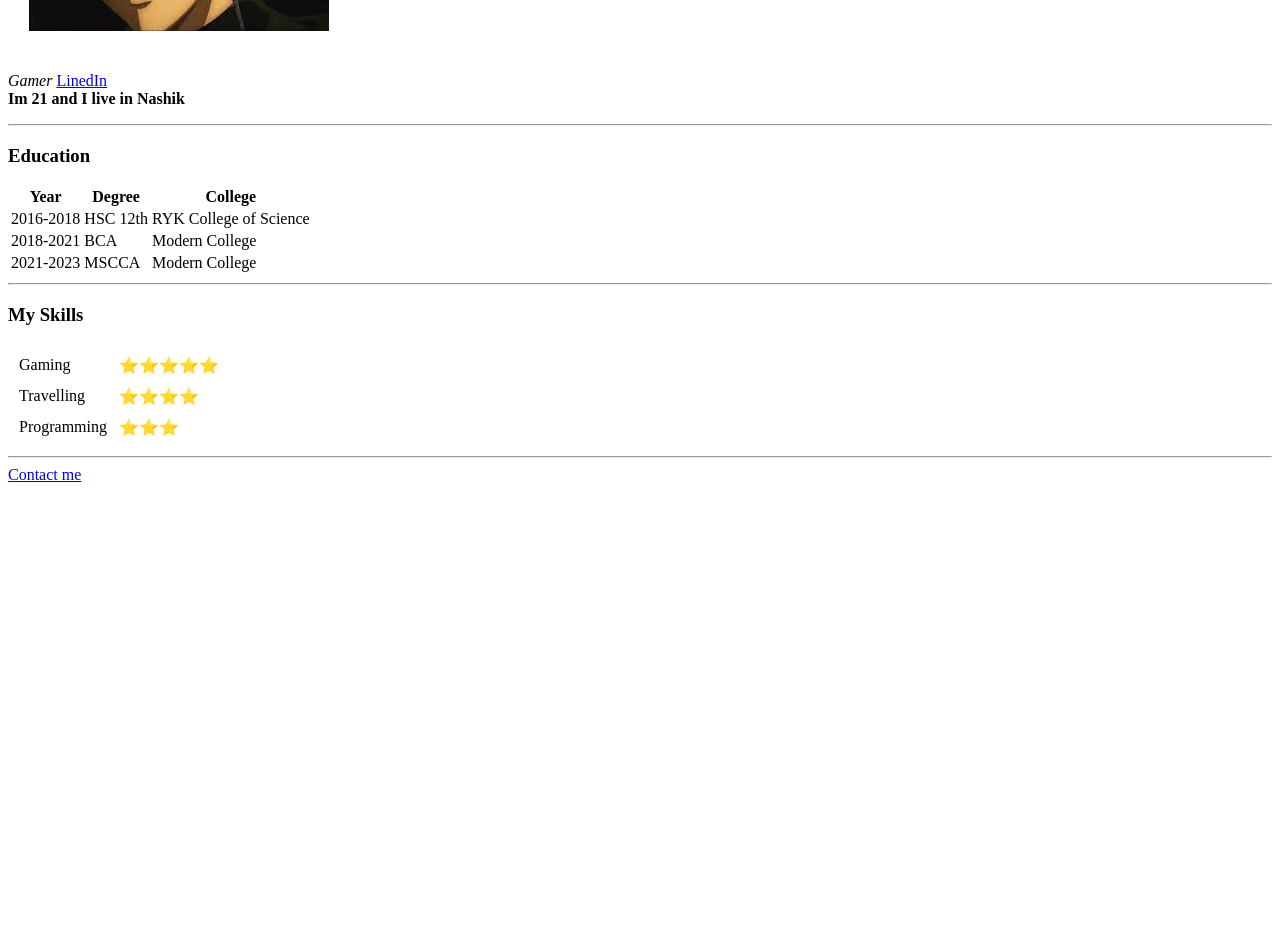
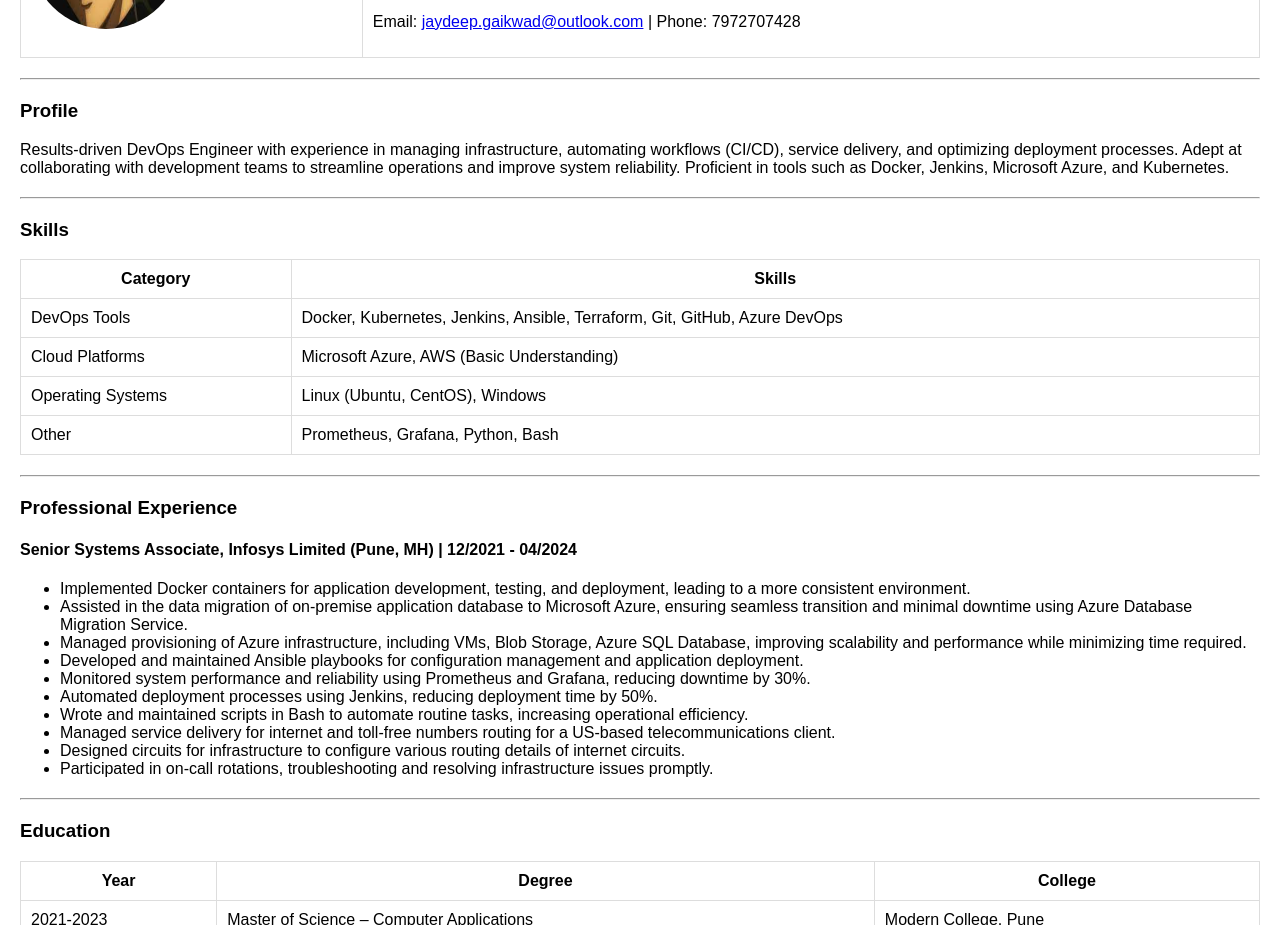
Before and after one commit to Jaydeep1337/CV, a plain HTML site: page index.html in a window 1280 px wide. Shown: the part 166-1091 px from the top of the page. Before the commit the page ends 800 px from the top, so only its background shows below. Drawn offline with Linux system fonts and the light colour scheme.

Commit message:
Update index.html
Updated portfolio site to latest accomplishments.

```diff
--- a/index.html
+++ b/index.html
@@ -2,67 +2,132 @@
 <html lang="en" dir="ltr">
   <head>
     <meta charset="utf-8">
-    <title>Jaydeeps website</title>
+    <title>Jaydeep Gaikwad's Website</title>
+    <style>
+      body {
+        font-family: Arial, sans-serif;
+        margin: 20px;
+      }
+      table {
+        width: 100%;
+        border-collapse: collapse;
+      }
+      th, td {
+        padding: 10px;
+        border: 1px solid #ddd;
+      }
+      img {
+        border-radius: 50%;
+        width: 150px;
+        height: 150px;
+      }
+      hr {
+        margin: 20px 0;
+      }
+    </style>
   </head>
   <body>
     <table cellspacing="20">
       <tr>
         <td>
-      <img src="Levi.jpg" alt="LEvi profile">
+          <img src="Levi.jpg" alt="Profile Picture">
         </td>
         <td>
           <h1>Jaydeep Gaikwad</h1>
+          <p><strong>DevOps Engineer</strong></p>
+          <p><a href="https://www.linkedin.com/in/jaydeepgaikwad22/">LinkedIn</a> | Pune, India</p>
+          <p>Email: <a href="mailto:jaydeep.gaikwad@outlook.com">jaydeep.gaikwad@outlook.com</a> | Phone: 7972707428</p>
         </td>
       </tr>
     </table>
-    <p>
-    <i>Gamer</i> <a href="https://www.linkedin.com/in/jaydeep-gaikwad-18a5b91a3/">LinedIn</a><br />
-<strong>Im 21 and I live in Nashik</strong>
+
     <hr />
+
+    <h3>Profile</h3>
+    <p>Results-driven DevOps Engineer with experience in managing infrastructure, automating workflows (CI/CD), service delivery, and optimizing deployment processes. Adept at collaborating with development teams to streamline operations and improve system reliability. Proficient in tools such as Docker, Jenkins, Microsoft Azure, and Kubernetes.</p>
+
+    <hr />
+
+    <h3>Skills</h3>
+    <table>
+      <tr>
+        <th>Category</th>
+        <th>Skills</th>
+      </tr>
+      <tr>
+        <td>DevOps Tools</td>
+        <td>Docker, Kubernetes, Jenkins, Ansible, Terraform, Git, GitHub, Azure DevOps</td>
+      </tr>
+      <tr>
+        <td>Cloud Platforms</td>
+        <td>Microsoft Azure, AWS (Basic Understanding)</td>
+      </tr>
+      <tr>
+        <td>Operating Systems</td>
+        <td>Linux (Ubuntu, CentOS), Windows</td>
+      </tr>
+      <tr>
+        <td>Other</td>
+        <td>Prometheus, Grafana, Python, Bash</td>
+      </tr>
+    </table>
+
+    <hr />
+
+    <h3>Professional Experience</h3>
+    <h4>Senior Systems Associate, Infosys Limited (Pune, MH) | 12/2021 - 04/2024</h4>
+    <ul>
+      <li>Implemented Docker containers for application development, testing, and deployment, leading to a more consistent environment.</li>
+      <li>Assisted in the data migration of on-premise application database to Microsoft Azure, ensuring seamless transition and minimal downtime using Azure Database Migration Service.</li>
+      <li>Managed provisioning of Azure infrastructure, including VMs, Blob Storage, Azure SQL Database, improving scalability and performance while minimizing time required.</li>
+      <li>Developed and maintained Ansible playbooks for configuration management and application deployment.</li>
+      <li>Monitored system performance and reliability using Prometheus and Grafana, reducing downtime by 30%.</li>
+      <li>Automated deployment processes using Jenkins, reducing deployment time by 50%.</li>
+      <li>Wrote and maintained scripts in Bash to automate routine tasks, increasing operational efficiency.</li>
+      <li>Managed service delivery for internet and toll-free numbers routing for a US-based telecommunications client.</li>
+      <li>Designed circuits for infrastructure to configure various routing details of internet circuits.</li>
+      <li>Participated in on-call rotations, troubleshooting and resolving infrastructure issues promptly.</li>
+    </ul>
+
+    <hr />
+
     <h3>Education</h3>
     <table>
-  <thead>
-    <th>  Year  </th>
-    <th>  Degree </th>
-    <th>  College </th>
-  </thead>
-  <tbody>
-
       <tr>
-    <td>  2016-2018</td>
-    <td>  HSC 12th  </td>
-    <td>   RYK College of Science </td>
+        <th>Year</th>
+        <th>Degree</th>
+        <th>College</th>
       </tr>
       <tr>
-      <td>  2018-2021</td>
-      <td>  BCA </td>
-      <td>   Modern College</td>
+        <td>2021-2023</td>
+        <td>Master of Science – Computer Applications</td>
+        <td>Modern College, Pune</td>
       </tr>
       <tr>
-      <td>  2021-2023</td>
-      <td>  MSCCA </td>
-      <td>   Modern College</td>
+        <td>2018-2021</td>
+        <td>Bachelor's in Computer Applications</td>
+        <td>Modern College, Pune</td>
       </tr>
-  </tbody>
+      <tr>
+        <td>2016-2018</td>
+        <td>HSC 12th</td>
+        <td>RYK College of Science</td>
+      </tr>
     </table>
+
     <hr />
 
-    <h3>My Skills</h3>
-    <table cellspacing="10">
-          <tr>
-            <td>Gaming  </td>
-            <td> ⭐⭐⭐⭐⭐  </td>
-          </tr>
-          <tr>
-            <td>Travelling  </td>
-            <td> ⭐⭐⭐⭐ </td>
-          </tr>
-          <tr>
-            <td>Programming </td>
-            <td> ⭐⭐⭐  </td>
-          </tr>
-        </table>
+    <h3>Certifications</h3>
+    <ul>
+      <li><a href="https://www.credly.com/badges/fdc2458e-3810-4c6b-9fe1-e3ee1b8af3bd">Certified Kubernetes Administrator (CKA) - Cloud Native Computing Foundation (CNCF)</a></li>
+      <li><a href="https://learn.microsoft.com/api/credentials/share/en-in/jaydeepgaikwad-8213/BD0712D88C8EB46?sharingId=7739C0899A18B076">AZ-104 Microsoft Certified Azure Administrator - Microsoft</a></li>
+      <li><a href="https://learn.microsoft.com/api/credentials/share/en-in/jaydeepgaikwad-8213/B1C4F7766EC6A7BA?sharingId=7739C0899A18B076">AZ-900 Microsoft Certified Azure Fundamentals - Microsoft</a></li>
+      <li><a href="https://learn.microsoft.com/api/credentials/share/en-us/jaydeepgaikwad-8213/66A38B72483E675B?sharingId=7739C0899A18B076">DP-900 Microsoft Certified Azure Data Fundamentals - Microsoft</a></li>
+      <li><a href="https://learn.microsoft.com/en-us/users/jaydeepgaikwad-8213/credentials/60496a4c450814a5?">AI-900 Microsoft Certified: Azure AI Fundamentals - Microsoft</a></li>
+    </ul>
+
     <hr />
+
     <a href="Contact Details.html">Contact me</a>
   </body>
 </html>
```
Lines whose indentation alone changed are shown as unchanged.
